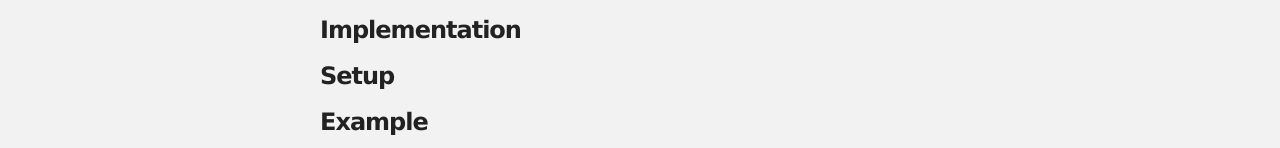
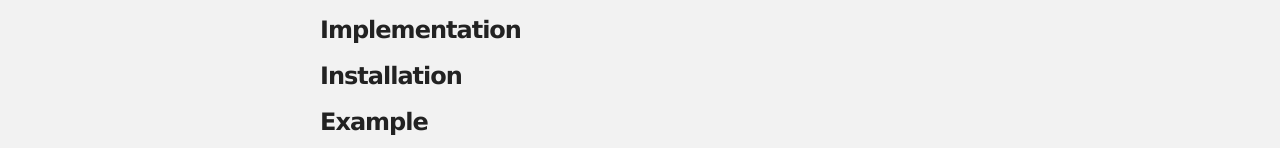
Before and after one commit to shubhamg31/columbus_julia, a plain HTML site: page index.html in a window 1280 px wide. Shown: the part 417-565 px from the top of the page. Drawn offline with Linux system fonts and the light colour scheme.

Commit message:
Update index.html

```diff
--- a/index.html
+++ b/index.html
@@ -40,7 +40,7 @@
 <a id="implementation" class="anchor" href="#implementation" aria-hidden="true"><span class="octicon octicon-link"></span></a>Implementation</h3>
 
 <h3>
-<a id="setup" class="anchor" href="#setup" aria-hidden="true"><span class="octicon octicon-link"></span></a>Setup</h3>
+<a id="setup" class="anchor" href="#setup" aria-hidden="true"><span class="octicon octicon-link"></span></a>Installation</h3>
 
 <h3>
 <a id="example" class="anchor" href="#example" aria-hidden="true"><span class="octicon octicon-link"></span></a>Example</h3>
```
